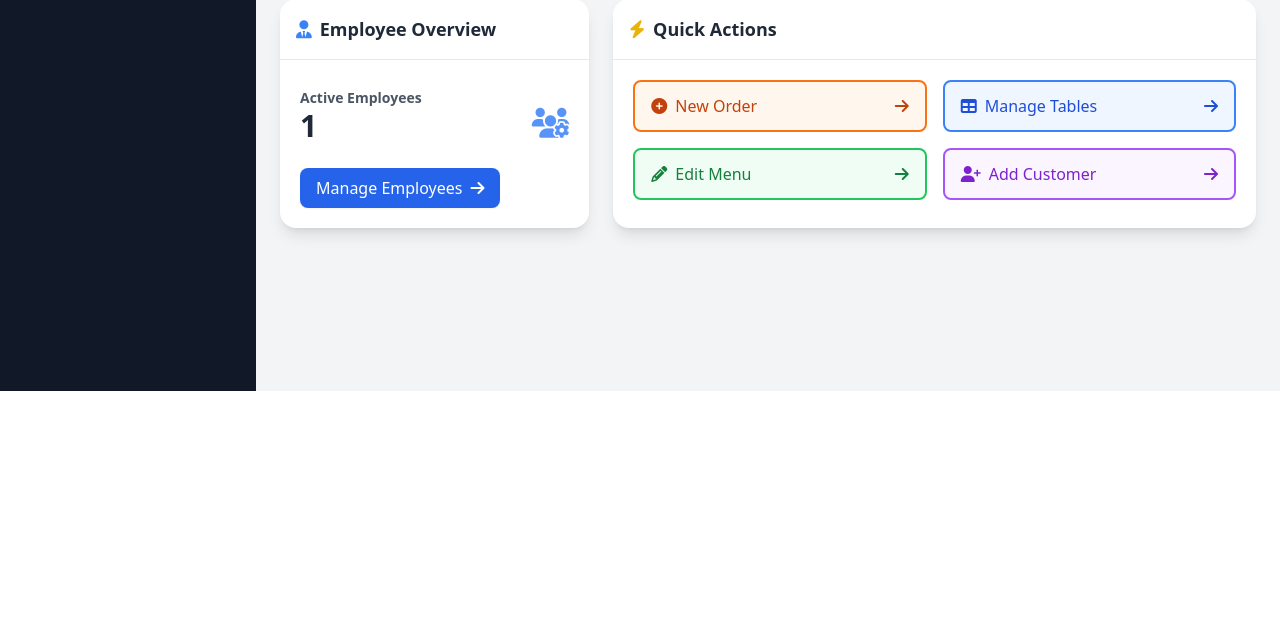
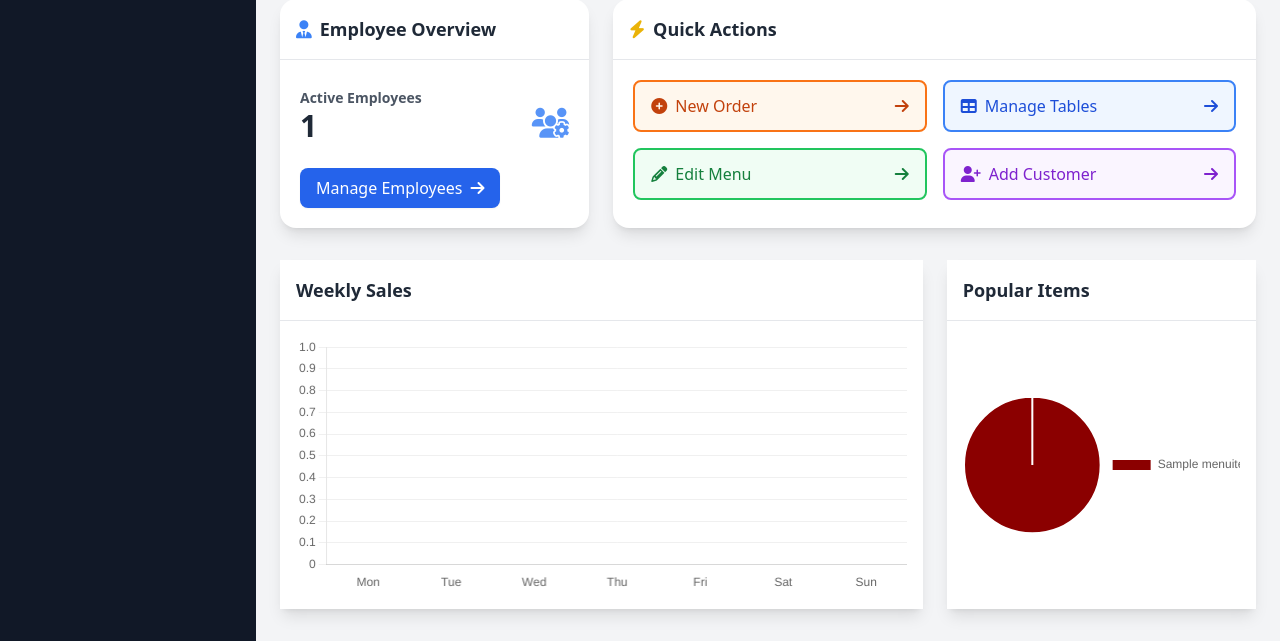
Before and after one commit to ParimalAhire/RestaurantManagementSystem, a Django app: page / in a window 1280 px wide. Shown: the part 409-1050 px from the top of the page. Before the commit the page ends 800 px from the top, so only its background shows below. Run offline with Django 5.2, Linux system fonts and the light colour scheme; tables that the repository leaves empty hold one stand-in row (values such as "Sample post"); some libraries are stand-ins or nearby versions.

Commit message:
Your message describing the changes

```diff
--- a/restaurant/templates/restaurant/dashboard.html
+++ b/restaurant/templates/restaurant/dashboard.html
@@ -1,4 +1,5 @@
 {% extends 'restaurant/base.html' %}
+{% load static %}
 
 {% block content %}
 <div class="container-fluid fade-in">
@@ -158,5 +159,96 @@
             </div>
         </div>
     </div>
+
+    <!-- Charts Section (Moved and Resized) -->
+    <div class="grid grid-cols-1 lg:grid-cols-3 gap-6 mt-8">
+        <!-- Weekly Sales Chart -->
+        <div class="card col-span-2 bg-white dark:bg-gray-800 shadow-lg">
+            <div class="p-4 border-b border-gray-200 dark:border-gray-700">
+                <h5 class="text-lg font-semibold text-gray-800 dark:text-gray-200">Weekly Sales</h5>
+            </div>
+            <div class="p-4">
+                <canvas id="weeklySalesChart" class="w-full h-64"></canvas>
+            </div>
+        </div>
+
+        <!-- Popular Items Chart -->
+        <div class="card bg-white dark:bg-gray-800 shadow-lg">
+            <div class="p-4 border-b border-gray-200 dark:border-gray-700">
+                <h5 class="text-lg font-semibold text-gray-800 dark:text-gray-200">Popular Items</h5>
+            </div>
+            <div class="p-4">
+                <canvas id="popularItemsChart" class="w-full h-64"></canvas>
+            </div>
+        </div>
+    </div>
 </div>
+
+<!-- Chart.js CDN -->
+<script src="https://cdn.jsdelivr.net/npm/chart.js"></script>
+
+<!-- Charts Initialization -->
+<script>
+document.addEventListener('DOMContentLoaded', function () {
+    // Weekly Sales Chart
+    const weeklySalesCtx = document.getElementById('weeklySalesChart').getContext('2d');
+    new Chart(weeklySalesCtx, {
+        type: 'bar',
+        data: {
+            labels: ['Mon', 'Tue', 'Wed', 'Thu', 'Fri', 'Sat', 'Sun'],
+            datasets: [{
+                label: 'Sales ($)',
+                data: {{ weekly_sales|safe }},
+                backgroundColor: '#8B0000',
+                borderColor: '#8B0000',
+                borderWidth: 1
+            }]
+        },
+        options: {
+            responsive: true,
+            maintainAspectRatio: false,
+            scales: {
+                y: {
+                    beginAtZero: true,
+                    grid: {
+                        color: '#f0f0f0'
+                    }
+                },
+                x: {
+                    grid: {
+                        display: false
+                    }
+                }
+            },
+            plugins: {
+                legend: {
+                    display: false
+                }
+            }
+        }
+    });
+
+    // Popular Items Chart
+    const popularItemsCtx = document.getElementById('popularItemsChart').getContext('2d');
+    new Chart(popularItemsCtx, {
+        type: 'pie',
+        data: {
+            labels: {{ popular_items.labels|safe }},
+            datasets: [{
+                data: {{ popular_items.data|safe }},
+                backgroundColor: ['#8B0000', '#FFD700', '#FFA500', '#006400']
+            }]
+        },
+        options: {
+            responsive: true,
+            maintainAspectRatio: false,
+            plugins: {
+                legend: {
+                    position: 'right'
+                }
+            }
+        }
+    });
+});
+</script>
 {% endblock %}
--- a/restaurant/views.py
+++ b/restaurant/views.py
@@ -3,10 +3,37 @@ from datetime import datetime, timedelta, timezone
 from .models import MenuItem, Table, Customer, Order, Employee, OrderItem
 from .forms import CustomerForm, TableForm, MenuItemForm, OrderForm, OrderItemForm, UpdateOrderForm, UpdateOrderItemForm, EmployeeForm
 from django.contrib import messages
-from django.db.models import Sum
+from django.db.models import Sum, Count
 from django.db.models.functions import TruncMonth
+from django.utils import timezone
 
 def dashboard(request):
+    # Get weekly sales data
+    today = timezone.now().date()
+    week_start = today - timedelta(days=today.weekday())
+    weekly_sales = []
+
+    for i in range(7):
+        day = week_start + timedelta(days=i)
+        day_sales = Order.objects.filter(
+            created_at__date=day
+        ).aggregate(
+            total=Sum('total_amount')
+        )['total'] or 0
+        weekly_sales.append(float(day_sales))
+
+    # Get popular items data
+    popular_items = OrderItem.objects.values(
+        'menu_item__name'
+    ).annotate(
+        count=Count('id')
+    ).order_by('-count')[:4]
+
+    popular_items_data = {
+        'labels': [item['menu_item__name'] for item in popular_items],
+        'data': [item['count'] for item in popular_items]
+    }
+
     total_orders = Order.objects.count()
     occupied_tables = Table.objects.filter(occupied=True).count()
     total_menu_items = MenuItem.objects.count()
@@ -19,6 +46,8 @@ def dashboard(request):
         'total_menu_items': total_menu_items,
         'total_customers': total_customers,
         'total_employees': total_employees,
+        'weekly_sales': weekly_sales,
+        'popular_items': popular_items_data,
     }
     return render(request, 'restaurant/dashboard.html', context)
 
--- a/restaurant_system/settings.py
+++ b/restaurant_system/settings.py
@@ -80,7 +80,7 @@ DATABASES = {
         'ENGINE': 'django.db.backends.mysql',
         'NAME': 'restaurant_dblocal',
         'USER': 'root',
-        'PASSWORD': 'root',
+        'PASSWORD': 'Mitesh@172006',
         'HOST': 'localhost',
         'PORT': '3306',
     }
```
